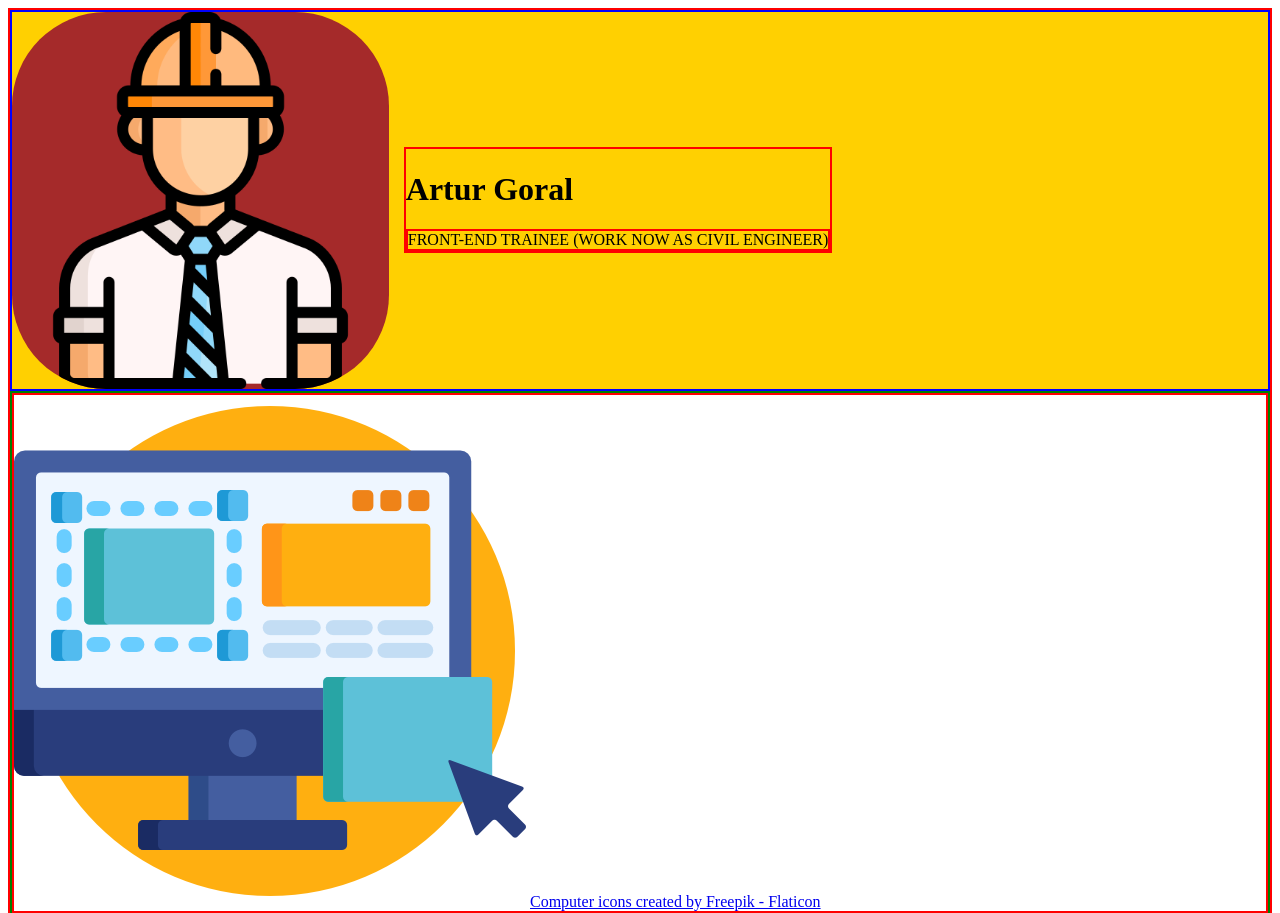
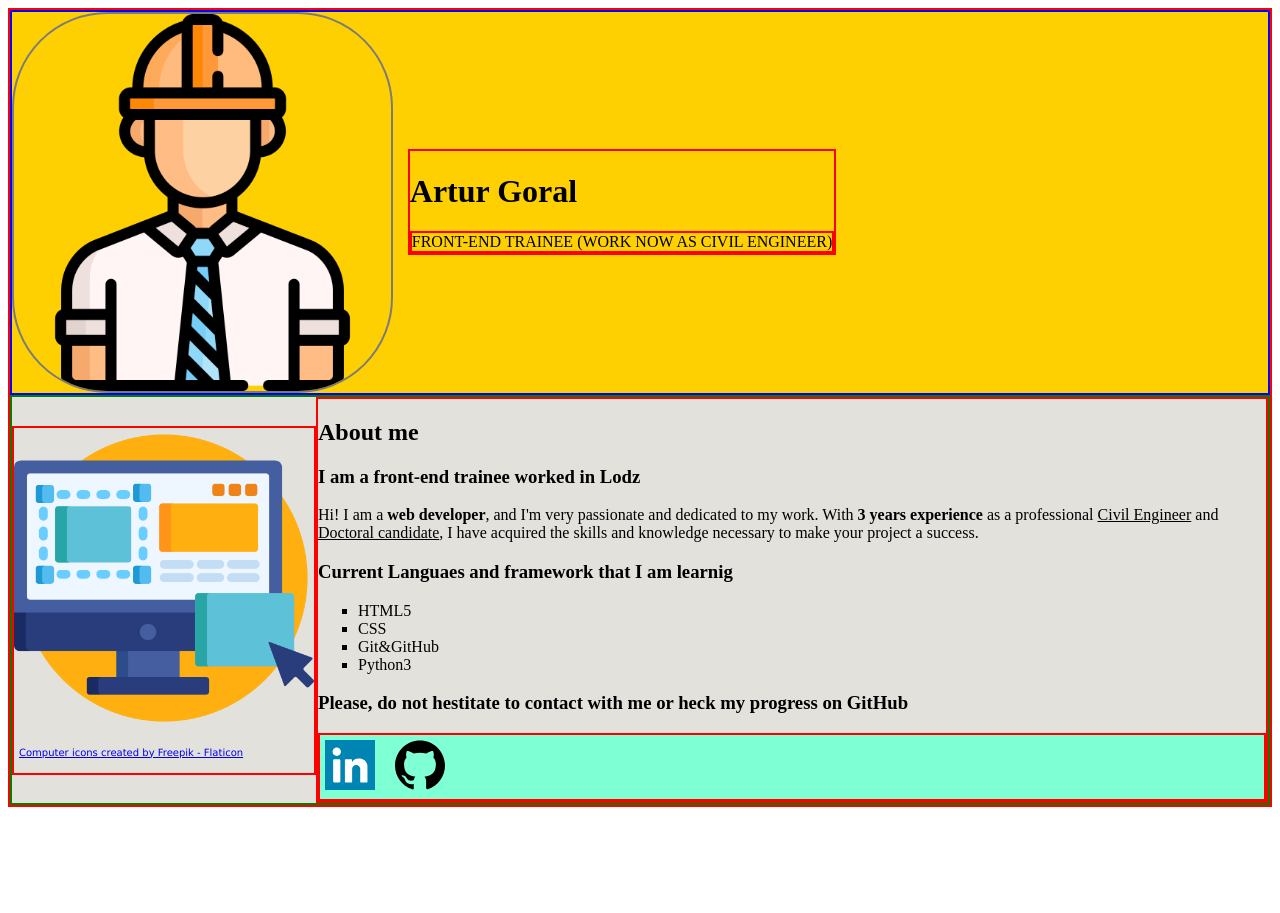
Before and after one commit to artgoral/business_card, a plain HTML site: page index.html in a window 1280 px wide. Shown: the top 913 px of the page. After the commit the page ends 808 px from the top, so only its background shows below. Drawn offline with Linux system fonts and the light colour scheme.

Commit message:
6th commit - general CSS stylesheet declaration

```diff
--- a/css/style.css
+++ b/css/style.css
@@ -2,6 +2,8 @@ html,
 body {
     height: 100%
 }
+
+
 
 .header {
     background-color: rgb(255, 208, 1);
@@ -11,8 +13,50 @@ body {
 }
 
 .header-profile-img {
-    background-color: brown;
+    /* background-color: brown; */
     width: 30%;
     border-radius: 25%;
     margin-right: 15px;
+    border: 2px solid rgb(123, 123, 123);
+
 }
+
+.information {
+    display: flex;
+    align-items: center;
+
+}
+
+section {
+
+    background-color: rgb(226, 225, 219);
+
+}
+
+.free_icons p {
+    padding: 5px;
+    font-size: 10px;
+    font-family: 'Lucida Sans', 'Lucida Sans Regular', 'Lucida Grande', 'Lucida Sans Unicode', Geneva, Verdana, sans-serif;
+}
+
+.free_icons img {
+    width: 300px;
+    border-radius: 5%
+}
+
+
+
+.info-contact {
+    display: flex;
+    align-items: center;
+    background-color: aquamarine;
+}
+
+.info-contact-social {
+    padding: 5px;
+}
+
+.info-contact-social img {
+    height: 50px;
+    margin-right: 10px;
+}
--- a/index.html
+++ b/index.html
@@ -14,6 +14,7 @@
         <link rel="stylesheet" href="css/style.css" />
         <!-- Helper -->
         <style>
+            /* this is CSS declaration part */
             section {
               border: 2px solid green;
             }
@@ -23,7 +24,13 @@
             div {
               border: 2px solid red;
             }
-          </style>
+            /* example unordered list */
+            ul.a {list-style-type: circle;}
+            ul.b {list-style-type: square;}
+            /* example ordered list */
+            ol.c {list-style-type: upper-roman;}
+            ol.d {list-style-type: lower-alpha;}
+        </style>
     </head>
     <!-- body marker - content inside website -->
     <body>
@@ -51,7 +58,9 @@
               <div class="free_icons">
                 <img src="images/ilustration.png" alt="Ilustration" class="information-picture" />
                 <!-- attribution -->
-                <a href="https://www.flaticon.com/free-icons/computer" title="computer icons">Computer icons created by Freepik - Flaticon</a>
+                <p>
+                  <a href="https://www.flaticon.com/free-icons/computer" title="computer icons">Computer icons created by Freepik - Flaticon</a>
+                </p>
               </div>
               <div class="info-content">
                 <h2>
@@ -69,7 +78,7 @@
                   Current Languaes and framework that I am learnig
                 </h3>
                 <p>
-                  <ul style=“list-style-type:square”>
+                  <ul class="b">
                     <li>HTML5</li>
                     <li>CSS</li>
                     <li>Git&GitHub</li>
@@ -82,10 +91,10 @@
                 <!-- adding information contact by icons -->
                 <div class="info-contact">
                   <a href="https://www.linkedin.com/in/goralartur/" title="linkedin-contact-icon" class="info-contact-social">
-                    <img src="images/linkedin-svgrepo-com.svg" alt="Linked in icon"/>
+                    <img src="images/linkedin-svgrepo-com.svg" alt="Linkedin icon" />
                   </a>
                   <a href="https://github.com/artgoral" title="github-contact-icon" class="info-contact-social">
-                    <img src="images/github-svgrepo-com.svg" alt="GitHub in icon"/>
+                    <img src="images/github-svgrepo-com.svg" alt="GitHub icon" />
                   </a>
                 </div>
               </div>
```
